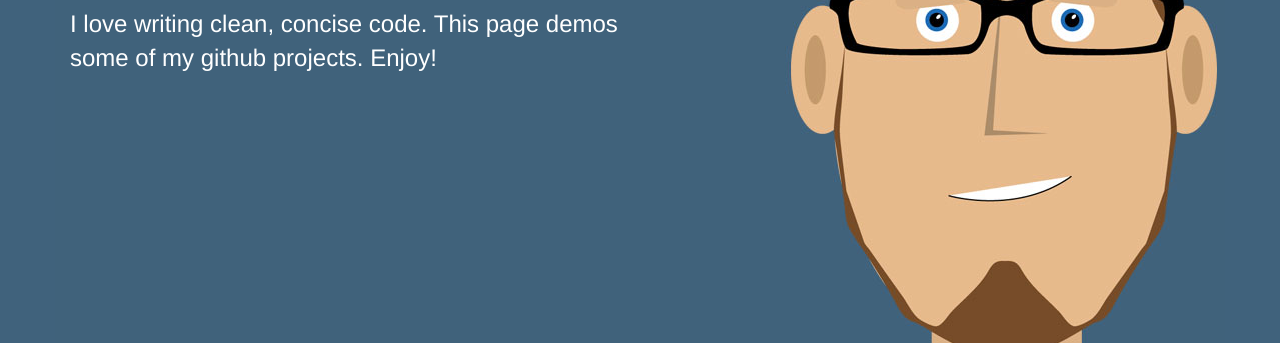
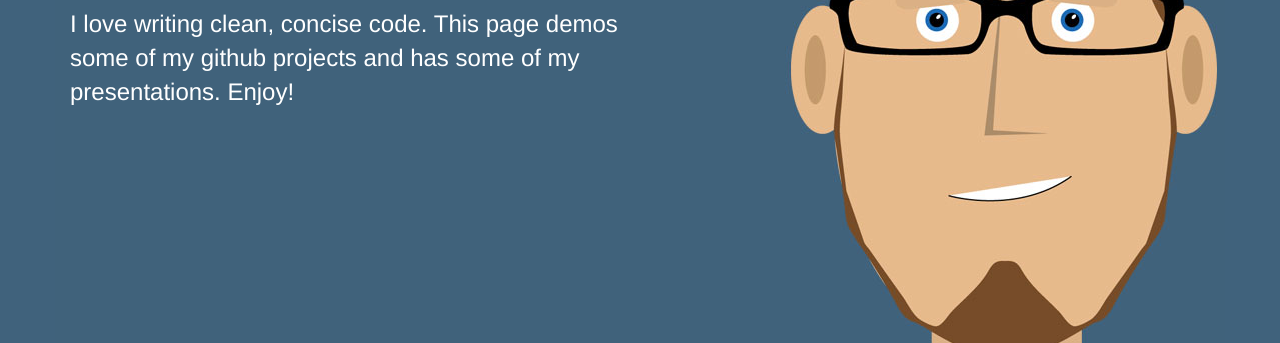
Before and after one commit to randybondsjr/randybondsjr.github.io, a plain HTML site: page index.html in a window 1280 px wide. Shown: the part 154-497 px from the top of the page. Drawn offline with nearby package versions, Linux system fonts and the light colour scheme.

Commit message:
fixed wording

```diff
--- a/index.html
+++ b/index.html
@@ -14,7 +14,7 @@
       <div class="container">
           <div class="main-text">
             <h1>Randy on Github.</h1>
-            <p>I love writing clean, concise code. This page demos some of my github projects. Enjoy!</p>
+            <p>I love writing clean, concise code. This page demos some of my github projects and has some of my presentations. Enjoy!</p>
         </div>
       </div>
     </div>
```
